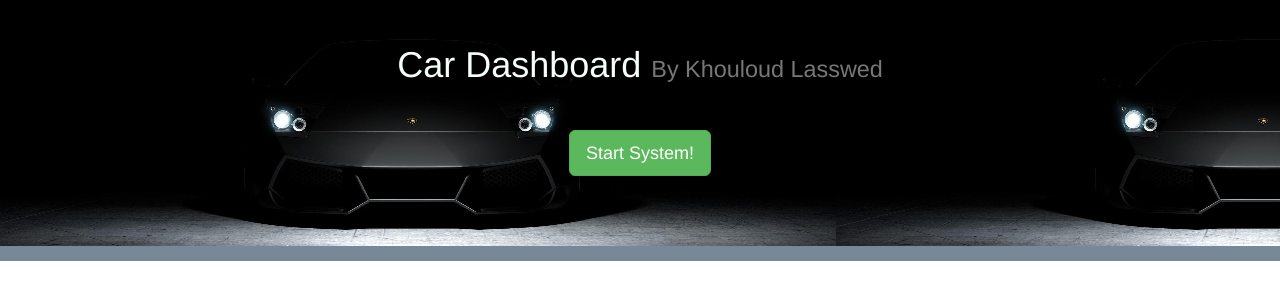
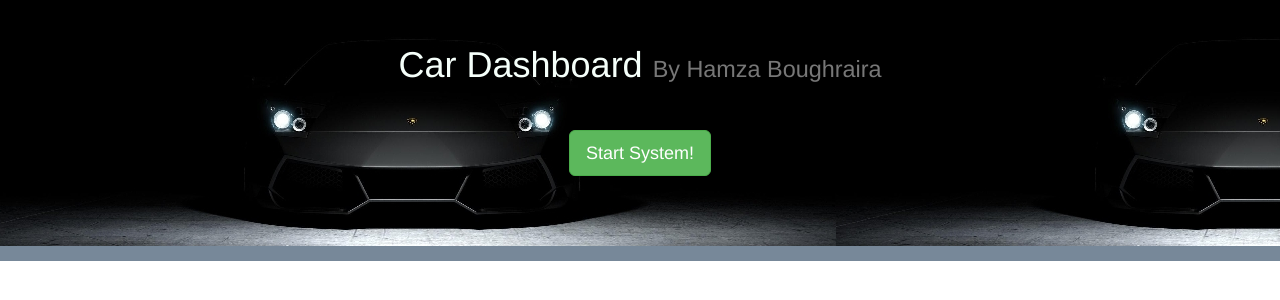
Before and after one commit to hamzawix/Web-Display, a Flask app: page / in a window 1280 px wide. Shown: the top 300 px of the page. Run offline with Flask 2, Linux system fonts and the light colour scheme; some libraries are stand-ins or nearby versions.

Commit message:
Update index.html

```diff
--- a/templates/index.html
+++ b/templates/index.html
@@ -16,7 +16,7 @@
 <div class="col-xs-12" style="height: 45px;"></div>
 	<div class="container hidden title">
 			<div class="text-center">
-				<h1 style="color: mintcream;">Car Dashboard <small>By Khouloud Lasswed</small></h1>
+				<h1 style="color: mintcream;">Car Dashboard <small>By Hamza Boughraira</small></h1>
 			</div>
 	</div>
 	<div class="col-xs-12" style="height: 35px;"></div>
```
